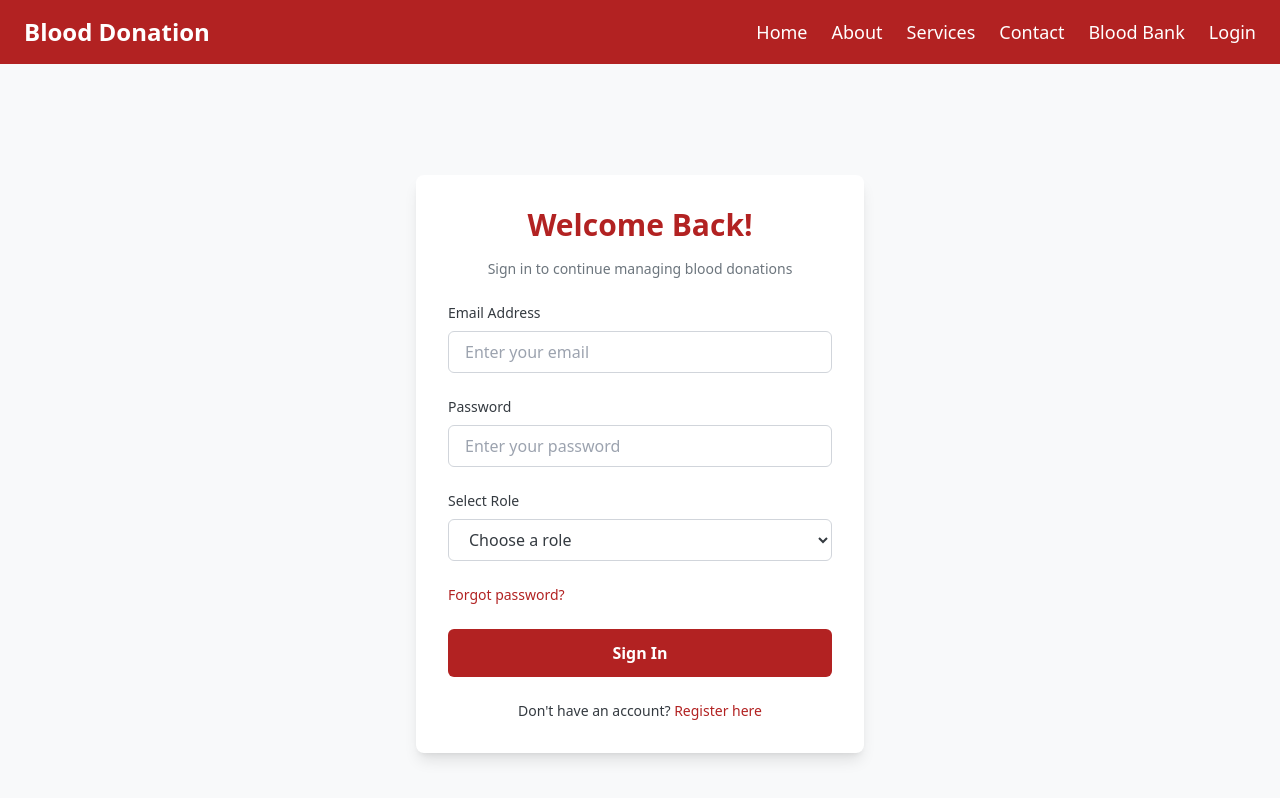
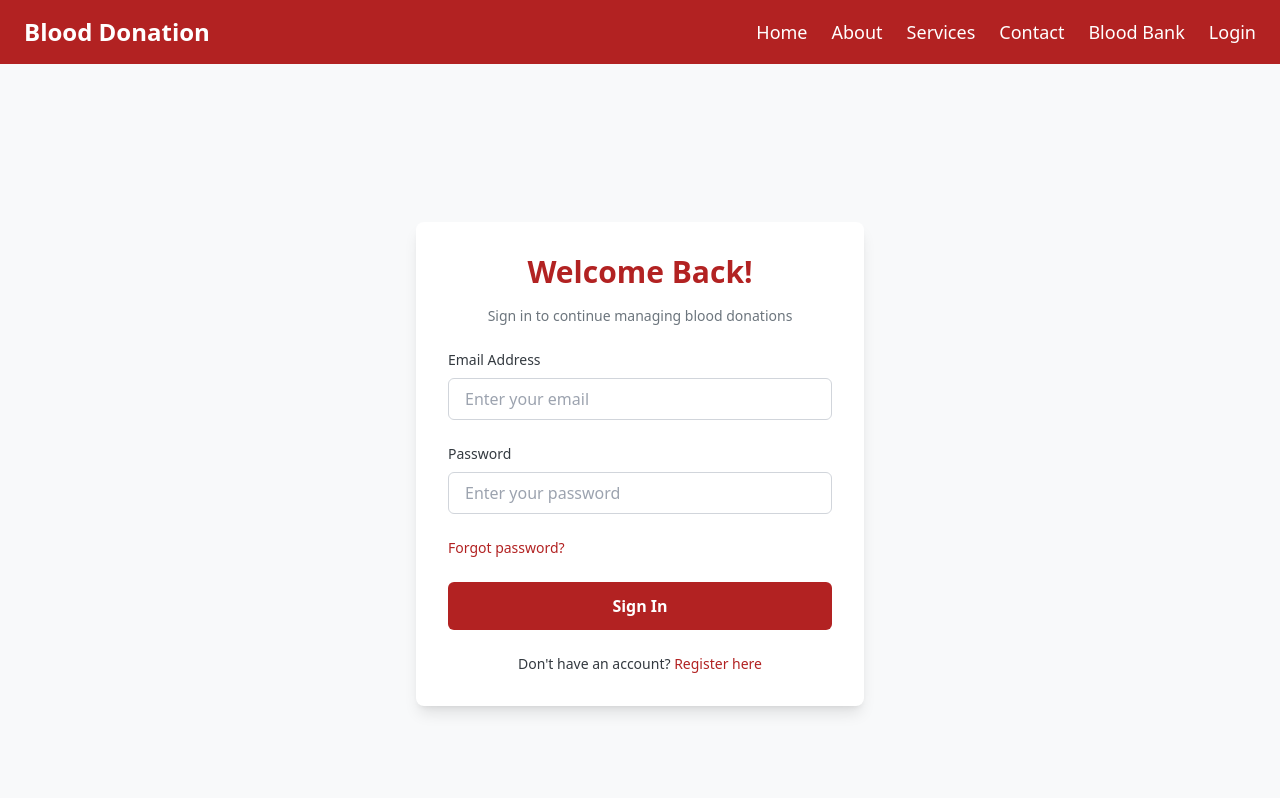
Before and after one commit to mupashirbare/Blood-donation-management, a React (Vite) app in the folder frontend/: page /login in a window 1280 px wide. Shown: the top 798 px of the page. Built offline with nearby package versions, Linux system fonts and the light colour scheme.

Commit message:
i was updated the login Pages.

```diff
--- a/frontend/src/pages/login.jsx
+++ b/frontend/src/pages/login.jsx
@@ -3,7 +3,7 @@ import { useNavigate } from "react-router-dom";
 import axios from "axios";
 
 const Login = () => {
-  const [formData, setFormData] = useState({ email: "", password: "", role: "" });
+  const [formData, setFormData] = useState({ email: "", password: ""});
   const [error, setError] = useState("");
   const navigate = useNavigate();
 
@@ -14,7 +14,7 @@ const Login = () => {
 
   const handleSubmit = async (e) => {
     e.preventDefault();
-    if (!formData.email || !formData.password || !formData.role) {
+    if (!formData.email || !formData.password ) {
       setError("All fields are required.");
       return;
     }
@@ -81,26 +81,6 @@ const Login = () => {
             />
           </div>
 
-          {/* Role Selection */}
-          <div>
-            <label htmlFor="role" className="block text-sm font-medium text-[#343A40]">
-              Select Role
-            </label>
-            <select
-              id="role"
-              name="role"
-              value={formData.role}
-              onChange={handleChange}
-              required
-              className="block w-full mt-2 px-4 py-2 bg-white border border-gray-300 rounded-md
-                         text-[#343A40] focus:outline-none focus:ring-2 focus:ring-[#B22222] focus:border-[#B22222]"
-            >
-              <option value="">Choose a role</option>
-              <option value="admin">Admin</option>
-              <option value="donor">Donor</option>
-              <option value="user">Recipient</option>
-            </select>
-          </div>
 
           {/* Forgot Password */}
           <div className="flex justify-between text-sm">
```
